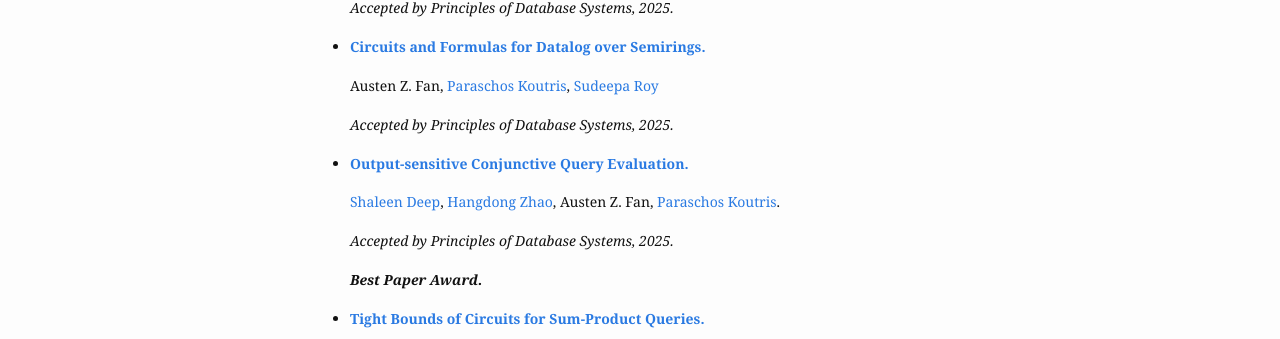
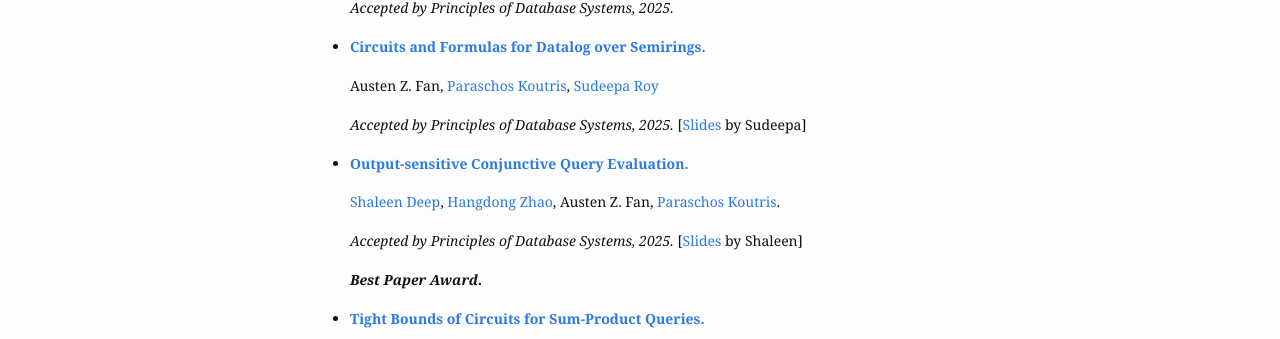
Before and after one commit to Austen-Z-Fan/Austen-Z-Fan.github.io, a Jekyll site: the page built from research.md, in a window 1280 px wide. Shown: the part 280-619 px from the top of the page. Built offline with Jekyll 4.4.1, drawn with Linux system fonts in a browser that asks for light colours.

Commit message:
PODS slides

```diff
--- a/research.md
+++ b/research.md
@@ -15,13 +15,13 @@ slug: /research
 
   Austen Z. Fan, [Paraschos Koutris](https://pages.cs.wisc.edu/~paris/), [Sudeepa Roy](https://users.cs.duke.edu/~sudeepa/)
 
-  *Accepted by Principles of Database Systems, 2025.*
+  *Accepted by Principles of Database Systems, 2025.* [[Slides](assets/slides/PODS_2025_Datalog_Circuit.pdf) by Sudeepa]
 
 * [**Output-sensitive Conjunctive Query Evaluation.**](https://dl.acm.org/doi/10.1145/3695838)
 
   [Shaleen Deep](https://pages.cs.wisc.edu/~shaleen/), [Hangdong Zhao](https://pages.cs.wisc.edu/~hangdong/), Austen Z. Fan, [Paraschos Koutris](https://pages.cs.wisc.edu/~paris/).
 
-  *Accepted by Principles of Database Systems, 2025.*
+  *Accepted by Principles of Database Systems, 2025.* [[Slides](assets/slides/PODS_2025_Output_Sensitive.pdf) by Shaleen]
 
   ***Best Paper Award.***
 
```
Also changed, not shown: 3 other files.
